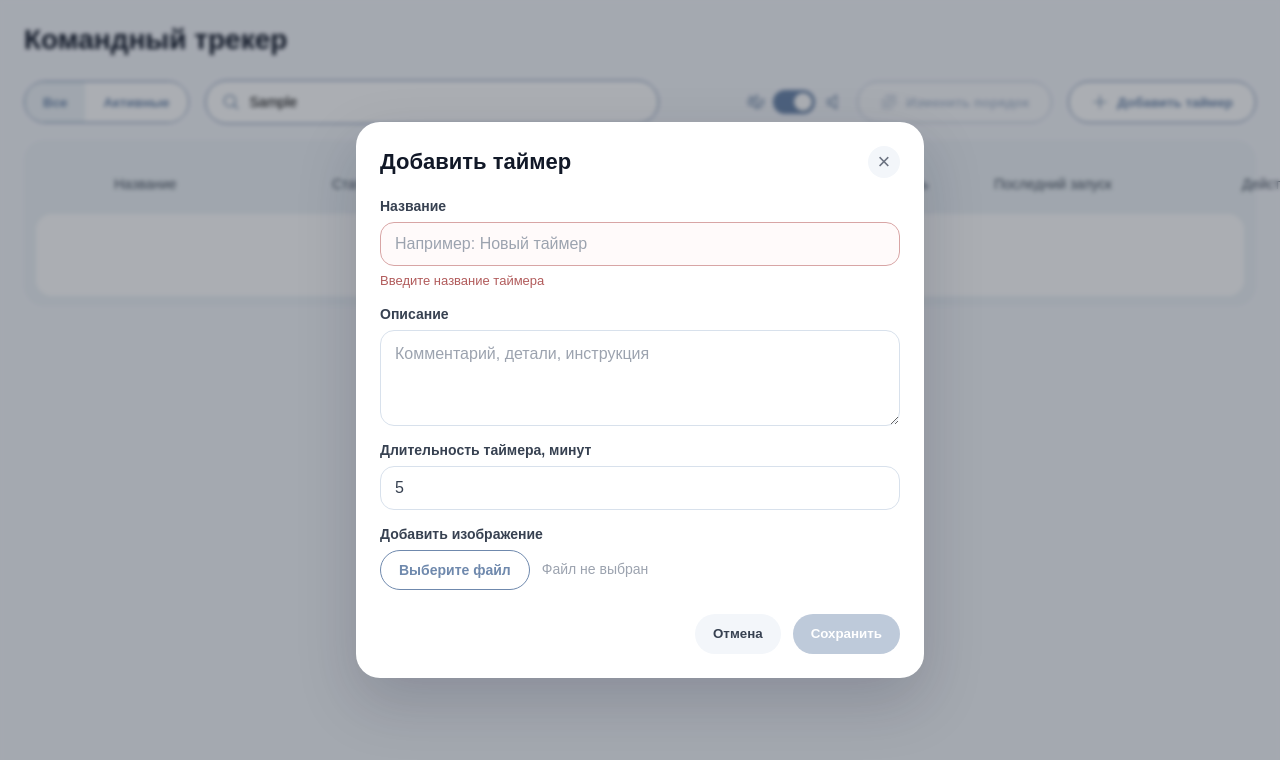
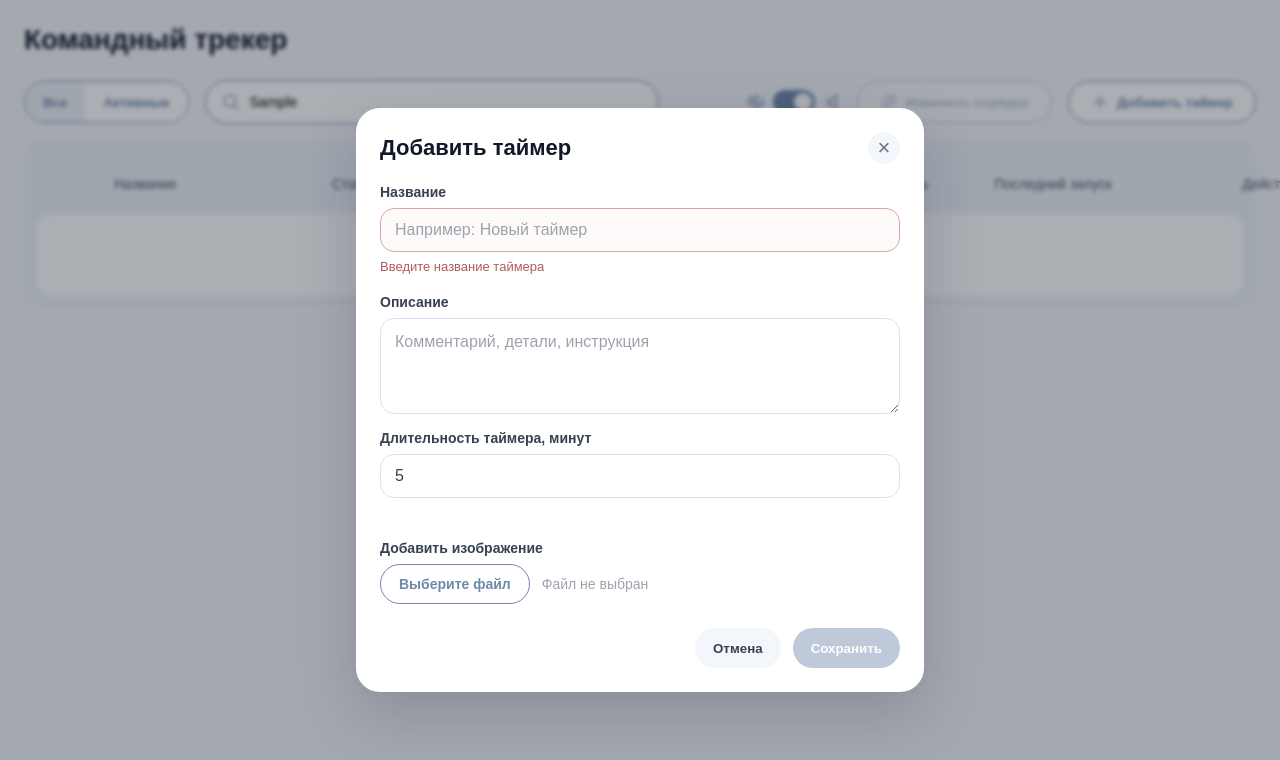
Before and after one commit to pandonyannyan/timer-app, a Vue app in the folder frontend/: page / in a window 1280 px wide. Both pictures are taken after typing "Sample" into the empty fields and a click on the button "Добавить таймер". Shown: the top 760 px of the page. Built offline with nearby package versions, Linux system fonts and the light colour scheme.

Commit message:
Reserve space for modal validation errors

```diff
--- a/frontend/src/components/timers/AddTimerModal.vue
+++ b/frontend/src/components/timers/AddTimerModal.vue
@@ -23,8 +23,8 @@
             placeholder="Например: Новый таймер"
           />
 
-          <p v-if="isTitleInvalid" class="error">
-            Введите название таймера
+          <p class="error error-slot">
+            {{ titleErrorMessage || '\u00A0' }}
           </p>
         </div>
 
@@ -54,16 +54,8 @@
             inputmode="numeric"
           />
 
-          <p v-if="!isValidDurationFormat" class="error">
-            Введите целое количество минут
-          </p>
-
-          <p v-else-if="isDurationTooSmall" class="error">
-            Минимальная длительность — 1 минута
-          </p>
-
-          <p v-else-if="isDurationTooLarge" class="error">
-            Максимальная длительность — 24 часа (1440 минут)
+          <p class="error error-slot">
+            {{ durationErrorMessage || '\u00A0' }}
           </p>
         </div>
 
@@ -171,6 +163,14 @@ const isTitleInvalid = computed(() => {
   return trimmedTitle.value.length === 0
 })
 
+const titleErrorMessage = computed(() => {
+  if (isTitleInvalid.value) {
+    return 'Введите название таймера'
+  }
+
+  return ''
+})
+
 const isValidDurationFormat = computed(() => {
   return /^\d+$/.test(durationInput.value)
 })
@@ -193,6 +193,22 @@ const isDurationInvalid = computed(() => {
   return !isValidDurationFormat.value ||
     isDurationTooSmall.value ||
     isDurationTooLarge.value
+})
+
+const durationErrorMessage = computed(() => {
+  if (!isValidDurationFormat.value) {
+    return 'Введите целое количество минут'
+  }
+
+  if (isDurationTooSmall.value) {
+    return 'Минимальная длительность — 1 минута'
+  }
+
+  if (isDurationTooLarge.value) {
+    return 'Максимальная длительность — 24 часа (1440 минут)'
+  }
+
+  return ''
 })
 
 const isSubmitDisabled = computed(() => {
@@ -412,6 +428,10 @@ onBeforeUnmount(() => {
   line-height: 1.35;
 }
 
+.error-slot {
+  min-height: 20px;
+}
+
 .file-row {
   display: flex;
   align-items: center;
--- a/frontend/src/components/timers/RestartTimerModal.vue
+++ b/frontend/src/components/timers/RestartTimerModal.vue
@@ -33,16 +33,8 @@
             :class="{ invalid: isShiftInvalid }"
           />
 
-          <p v-if="!isValidMinutesFormat" class="error">
-            Введите целое количество минут: 1, 5, 10, 60...
-          </p>
-
-          <p v-else-if="isShiftTooSmall" class="error">
-            Смещение должно быть не меньше 1 минуты
-          </p>
-
-          <p v-else-if="isShiftTooLarge" class="error">
-            Смещение не может быть больше длительности таймера ({{ maxShiftMinutes }} мин)
+          <p class="error error-slot">
+            {{ shiftErrorMessage || '\u00A0' }}
           </p>
 
           <p class="hint">
@@ -113,6 +105,22 @@ const isShiftInvalid = computed(() => {
     isShiftTooSmall.value ||
     isShiftTooLarge.value
   )
+})
+
+const shiftErrorMessage = computed(() => {
+  if (!isValidMinutesFormat.value) {
+    return 'Введите целое количество минут: 1, 5, 10, 60...'
+  }
+
+  if (isShiftTooSmall.value) {
+    return 'Смещение должно быть не меньше 1 минуты'
+  }
+
+  if (isShiftTooLarge.value) {
+    return `Смещение не может быть больше длительности таймера (${maxShiftMinutes.value} мин)`
+  }
+
+  return ''
 })
 
 const isSubmitDisabled = computed(() => {
@@ -311,6 +319,10 @@ onBeforeUnmount(() => {
   line-height: 1.35;
 }
 
+.error-slot {
+  min-height: 20px;
+}
+
 .hint {
   margin: 8px 0 0;
   color: #6b7280;
```
